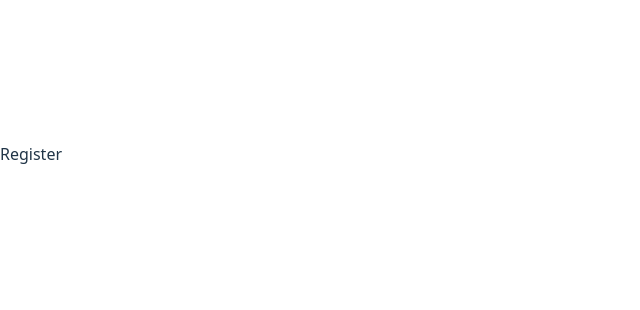
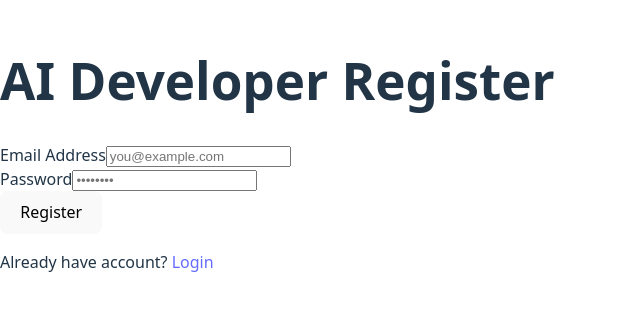
Before and after one commit to raut-abhishek/AI_Developer, a React app in the folder frontEnd/: page /register in a window 1280 px wide. Shown: the part 246-556 px from the top of the page, without its empty margins (0-640 px from the left). Built offline with nearby package versions, Linux system fonts and the light colour scheme; the HTML template or start-up script is replaced by a standard one.

Commit message:
set routes for components

```diff
--- a/frontEnd/src/routes/AppRoutes.jsx
+++ b/frontEnd/src/routes/AppRoutes.jsx
@@ -1,14 +1,17 @@
 import React from 'react';
 import {Route, BrowserRouter, Routes} from 'react-router-dom';
+import Login from '../screens/Login';
+import Register from '../screens/Register';
+import Home from '../screens/Home';
 
 const AppRoutes = () => {
   return (
     <BrowserRouter>
 
     <Routes>
-        <Route path='/' element= {<div>Home</div>}/>
-        <Route path='/login' element= {<div>Login</div>}/>
-        <Route path='/register' element= {<div>Register</div>}/>
+        <Route path='/' element= {<Home/>}/>
+        <Route path='/login' element= {<Login/>}/>
+        <Route path='/register' element= {<Register/>}/>
     </Routes>
 
 
```
